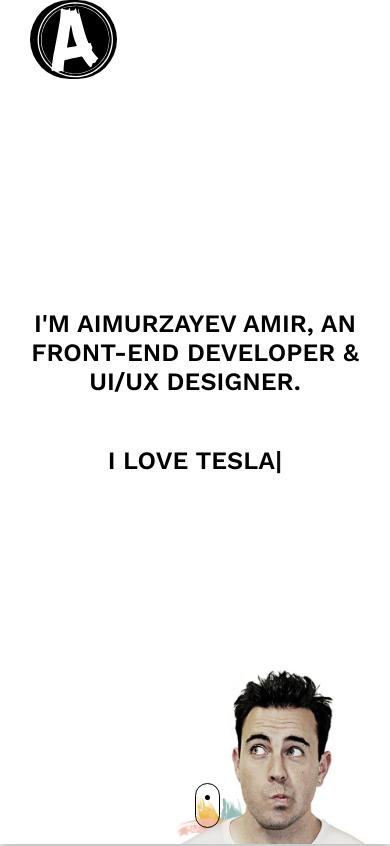
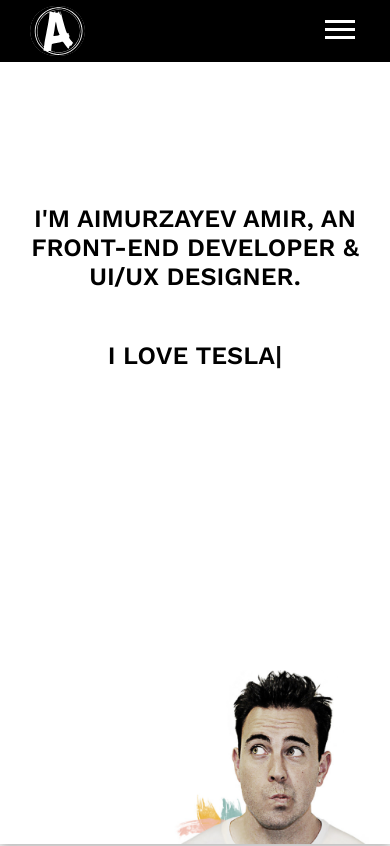
Before and after one commit to Aimurzaev-Amir/Portfolio, a plain HTML site: page about-me.html in a window 390 px wide. Shown: the top 846 px of the page. Drawn offline with nearby package versions, Linux system fonts and the light colour scheme.

Commit message:
About me page with mobile menu

```diff
--- a/CSS/style.css
+++ b/CSS/style.css
@@ -10,14 +10,14 @@ body {
 header {
   overflow: hidden;
 }
+.nav-overlay{
+  background: #000;
+}
 .wrapper {
   max-width: 1180px;
   margin: 0 auto;
 }
 /*--------- Navigation menu block START---------- */
-header {
-  background: #000;
-}
 nav{
   display: flex;
   justify-content: space-between;
@@ -41,6 +41,7 @@ nav{
   display: none;
 }
 .nav-item {
+  position: relative;
   margin-right: 50px;
 }
 .nav-item:last-of-type {
@@ -557,15 +558,13 @@ nav{
     margin: 5px;
   }
   .main-nav .hamburger{
-    position: absolute;
+    position: relative;
     cursor: pointer;
-    right: 30px;
-    top:50%;
-    transform: translate(-5%, -50%);
+    margin-right: 30px;
+    margin-top: 15px;
     z-index: 999;
   }
   .main-nav{
-    position: relative;
     align-items: unset;
     height: 62px;
   }
--- a/about-me.html
+++ b/about-me.html
@@ -20,9 +20,9 @@
     <title>About Aimurzayev Amir | Front End Developer & UI/UX Designer</title>
   </head>
   <body>
-    <header id="about-me-page">
+    <!-- <header id="about-me-page"> -->
       <!-- Navigation block START -->
-      <div class="navigation-bg" data-aos="slide-down" data-aos-duration="1500">
+      <!-- <div class="navigation-bg" data-aos="slide-down" data-aos-duration="1500">
         <div class="navigation wrapper">
           <div class="logo">
             <img src="img/Logo.svg" alt="" />
@@ -58,6 +58,51 @@
       </div>
     </div>
     <a href="#"><div class="mouse-scroll"><div class="scroll-button"></div></div></a>
+    </header> -->
+    <header id="about-me-page">
+      <div class="nav-overlay">
+        <nav class="wrapper main-nav">
+      <div class="logo">
+          <img class="logo-desktop" src="img/Logo.svg" alt="">
+          <img class="logo-mobile" src="img/Logo-mobile.svg" alt="">
+      </div>
+      <div class="hamburger">
+        <div class="line"></div>
+        <div class="line"></div>
+        <div class="line"></div>
+      </div>
+      <ul class="nav-links">
+        <hr>
+        <li class="nav-item"><a href="#" class="nav-item-link">About me</a></li>
+        <hr>
+        <li class="nav-item"><a href="#" class="nav-item-link">Portfolio</a></li>
+        <hr>
+        <li class="nav-item"><a href="#" class="nav-item-link">Blog</a></li>
+        <hr>
+        <li class="nav-item"><a href="#" class="nav-item-link">Contacts</a></li>
+        <hr>
+        <ul class="nav-social">
+          <li class="social-item" ><img src="img/footer-icons/linkedin-footer.svg" alt=""></li>
+          <li class="social-item"><img src="img/footer-icons/behance-footer.svg" alt=""></li>
+          <li class="social-item"><img src="img/footer-icons/vk-footer.svg" alt=""></li>
+          <li class="social-item"><img src="img/footer-icons/instagram-footer.svg" alt=""></li>
+        </ul>
+      </ul>
+    </nav>
+      </div>
+
+    <div class="about-me-main">
+      <div class="about-me-main-text">
+        <h1>I'm aimurzayev amir, an front-end Developer & UI/UX Designer.</h1>
+        <div id="typed-strings">
+          <p>I code cool websites</p>
+          <p>Just call me maybe</p>
+          <p>I love Tesla</p>
+          <p>I like everything space related</p>
+        </div>
+        <span id="typed"></span>
+      </div>
+    </div>
     </header>
     <!-- Navigation block END -->
 
@@ -336,27 +381,14 @@
       <div class="logo-footer" data-aos="zoom-in-up">
         <img src="img/Logo.svg" alt="" />
       </div>
-      <div
-        id="footer-navbar"
-        class="navbar"
-        data-aos="zoom-in-up"
-        data-aos-delay="100"
-      >
-        <ul class="nav">
-          <li class="nav-item">
-            <a href="#" class="nav-item-link">About me</a>
-          </li>
-          <li class="nav-item">
-            <a href="#" class="nav-item-link">Portfolio</a>
-          </li>
-          <li class="nav-item">
-            <a href="#" class="nav-item-link">Blog</a>
-          </li>
-          <li class="nav-item">
-            <a href="#" class="nav-item-link">Contacts</a>
-          </li>
+      <nav class="footer-nav" data-aos="zoom-in-up" data-aos-delay="100">
+        <ul class="nav-links">
+          <li class="nav-item"><a href="#" class="nav-item-link">About me</a></li>
+          <li class="nav-item"><a href="#" class="nav-item-link">Portfolio</a></li>
+          <li class="nav-item"><a href="#" class="nav-item-link">Blog</a></li>
+          <li class="nav-item"><a href="#" class="nav-item-link">Contacts</a></li>
         </ul>
-      </div>
+      </nav>
       <p data-aos="zoom-in-up" data-aos-delay="200">
         © 2020 Amir Aimurzayev. All rights reserved.
       </p>
@@ -378,6 +410,7 @@
     <script src="libs/owlCarousel/owl.carousel.min.js"></script>
     <script src="js/owlCarusel.js"></script>
     <script src="libs/typed.js"></script>
+    <script src="js/hamburger.js"></script>
     <script src="js/typing.js"></script>
   </body>
 </html>
```
Also changed, not shown: index.html (+2 -0 lines).
